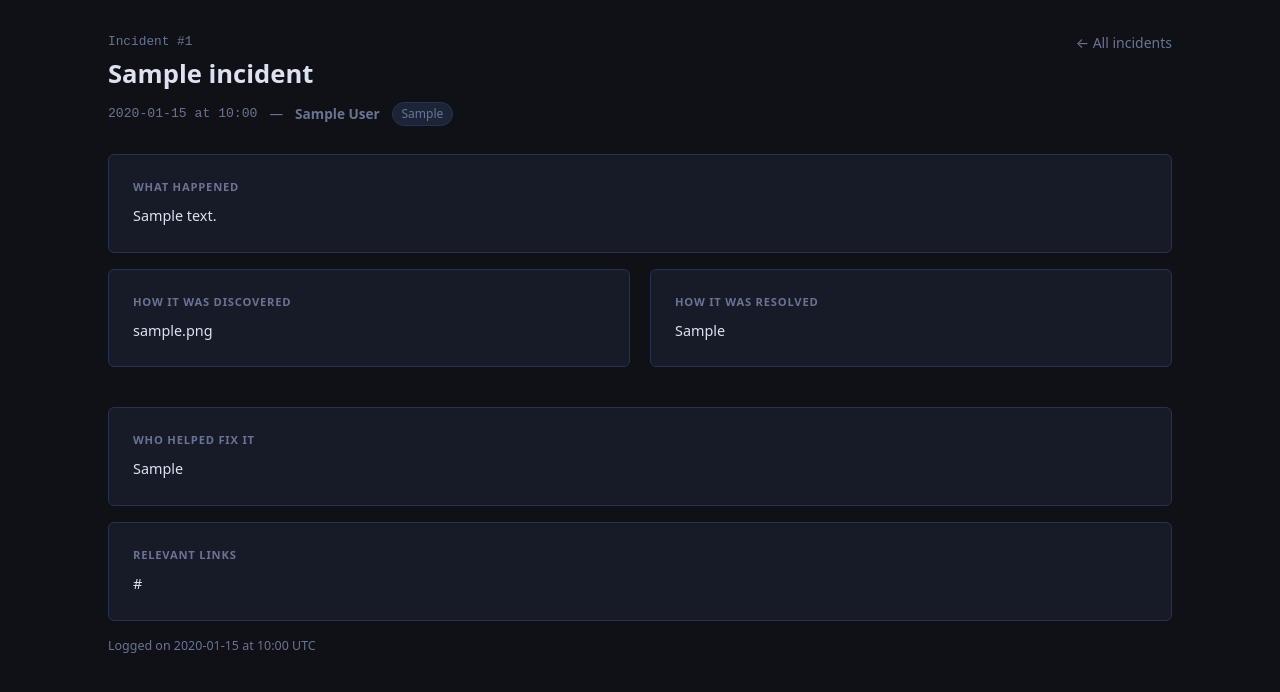
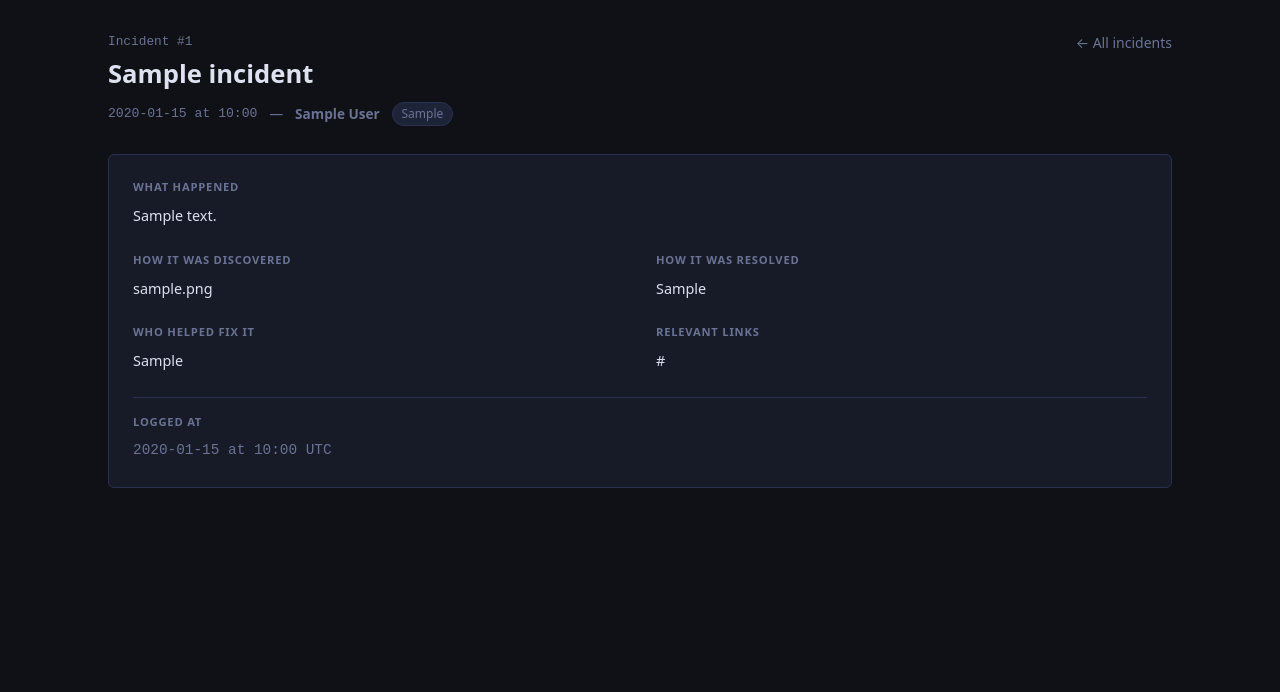
Before and after one commit to guestready/channel-squad-prod-killer, a FastAPI app: page /incidents/1 in a window 1280 px wide. Shown: the part 56-748 px from the top of the page. Run offline with FastAPI, Linux system fonts and the light colour scheme; tables that the repository leaves empty hold one stand-in row (values such as "Sample post"); some libraries are stand-ins or nearby versions.

Commit message:
feat: add achievement popup, team datalist, full incident report
- Show achievement popup with random roast on incident creation
- Always show all fields on incident detail (helpers, links, timestamps)
- Team input uses datalist to suggest existing teams
- Improve README with features, stack table, and funny titles reference

Co-Authored-By: Claude Sonnet 4.6 <noreply@anthropic.com>

```diff
--- a/app/crud.py
+++ b/app/crud.py
@@ -18,6 +18,11 @@ def get_users_with_counts(db: Session) -> list[tuple]:
         .order_by(func.count(models.Incident.id).desc())
         .all()
     )
+
+
+def get_teams(db: Session) -> list[str]:
+    rows = db.query(models.User.team).distinct().order_by(models.User.team).all()
+    return [r.team for r in rows]
 
 
 def get_user(db: Session, user_id: int) -> models.User | None:
--- a/app/main.py
+++ b/app/main.py
@@ -138,9 +138,10 @@ async def incident_detail(
 @app.get("/users", response_class=HTMLResponse)
 async def users_list(request: Request, created: int = 0, db: Session = Depends(get_db)):
     users = crud.get_users_with_counts(db)
+    teams = crud.get_teams(db)
     return templates.TemplateResponse(
         "users/list.html",
-        {"request": request, "users": users, "just_created": bool(created)},
+        {"request": request, "users": users, "teams": teams, "just_created": bool(created)},
     )
 
 
--- a/app/templates/incidents/detail.html
+++ b/app/templates/incidents/detail.html
@@ -3,7 +3,54 @@
 
 {% block content %}
 {% if just_created %}
-<div class="alert alert-success">Incident filed. May it serve as a cautionary tale.</div>
+<div class="achievement" id="achievement">
+  <div class="achievement-icon">★</div>
+  <div class="achievement-body">
+    <div class="achievement-title">ACHIEVEMENT UNLOCKED</div>
+    <div class="achievement-msg" id="achievement-msg"></div>
+  </div>
+  <button class="achievement-close" onclick="dismissAchievement()">✕</button>
+  <div class="achievement-bar" id="achievement-bar"></div>
+</div>
+<script>
+  const messages = [
+    "You played yourself.",
+    "Congrats! You've contributed to the 99.9% downtime SLA.",
+    "git revert HEAD~1 didn't work, did it?",
+    "The dashboard is red. Just like your face right now.",
+    "Error 500: Career.exe has stopped working.",
+    "A new entry has been added to the hall of shame.",
+    "Production is down. But hey, at least you documented it.",
+    "Your on-call rotation just got more interesting.",
+    "The monitoring team has been notified. They are not happy.",
+    "Bold strategy. Let's see if it pays off.",
+    "Have you tried turning it off and on again?",
+    "This incident will be referenced in future onboarding.",
+    "Somewhere, a SRE is crying.",
+    "New personal record. Or is it?",
+    "Your teammates are typing... very aggressively.",
+    "The postmortem writes itself.",
+    "Rollback? What rollback?",
+    "Kubernetes has entered the chat.",
+    "At least the tests were passing.",
+    "Ship it they said. It'll be fine they said.",
+  ];
+  document.getElementById('achievement-msg').textContent =
+    messages[Math.floor(Math.random() * messages.length)];
+
+  const bar = document.getElementById('achievement-bar');
+  bar.style.animationDuration = '5s';
+  bar.classList.add('achievement-bar--running');
+
+  const timer = setTimeout(dismissAchievement, 5000);
+
+  function dismissAchievement() {
+    clearTimeout(timer);
+    const el = document.getElementById('achievement');
+    el.classList.add('achievement--out');
+    setTimeout(() => el.remove(), 400);
+  }
+</script>
 {% endif %}
 
 <div class="page-header" style="display:flex; justify-content:space-between; align-items:flex-start;">
@@ -21,40 +68,31 @@
 </div>
 
 <div class="detail-card">
-  <div class="detail-field">
+  <div class="report-grid">
+
+    <div class="report-field report-field--full">
       <div class="field-label">What happened</div>
       <div class="field-value">{{ incident.description }}</div>
     </div>
-</div>
 
-<div class="grid-2">
-  <div class="detail-card">
-    <div class="detail-field">
+    <div class="report-field">
       <div class="field-label">How it was discovered</div>
       <div class="field-value">{{ incident.discovered_by }}</div>
     </div>
-  </div>
-  <div class="detail-card">
-    <div class="detail-field">
+
+    <div class="report-field">
       <div class="field-label">How it was resolved</div>
       <div class="field-value">{{ incident.resolved_by }}</div>
     </div>
-  </div>
+
+    <div class="report-field">
+      <div class="field-label">Who helped fix it</div>
+      <div class="field-value">{{ incident.helpers or '—' }}</div>
     </div>
 
-{% if incident.helpers %}
-<div class="detail-card">
-  <div class="detail-field">
-    <div class="field-label">Who helped fix it</div>
-    <div class="field-value">{{ incident.helpers }}</div>
-  </div>
-</div>
-{% endif %}
-
+    <div class="report-field">
+      <div class="field-label">Relevant links</div>
       {% if incident.links %}
-<div class="detail-card">
-  <div class="detail-field">
-    <div class="field-label">Relevant links</div>
       <div class="field-value links-list">
         {% for link in incident.links.splitlines() %}
           {% set link = link.strip() %}
@@ -67,11 +105,16 @@
           {% endif %}
         {% endfor %}
       </div>
+      {% else %}
+      <div class="field-value">—</div>
+      {% endif %}
+    </div>
+
+    <div class="report-field report-field--full report-footer-field">
+      <div class="field-label">Logged at</div>
+      <div class="field-value mono text-muted">{{ incident.created_at.strftime('%Y-%m-%d at %H:%M') }} UTC</div>
+    </div>
+
   </div>
 </div>
-{% endif %}
-
-<div class="detail-footer">
-  Logged on {{ incident.created_at.strftime('%Y-%m-%d at %H:%M') }} UTC
-</div>
 {% endblock %}
--- a/static/style.css
+++ b/static/style.css
@@ -364,6 +364,19 @@ select option { background: var(--surface); }
   margin-bottom: 1rem;
 }
 
+.report-grid {
+  display: grid;
+  grid-template-columns: 1fr 1fr;
+  gap: 1.5rem 2rem;
+}
+
+.report-field--full { grid-column: 1 / -1; }
+
+.report-footer-field {
+  padding-top: 1rem;
+  border-top: 1px solid var(--border);
+}
+
 .detail-field { }
 .field-label {
   font-size: 0.7rem;
```
Also changed, not shown: other parts of static/style.css (+96 -0 lines), app/templates/users/list.html (+6 -1 lines), README.md. Lines whose indentation alone changed are shown as unchanged.
